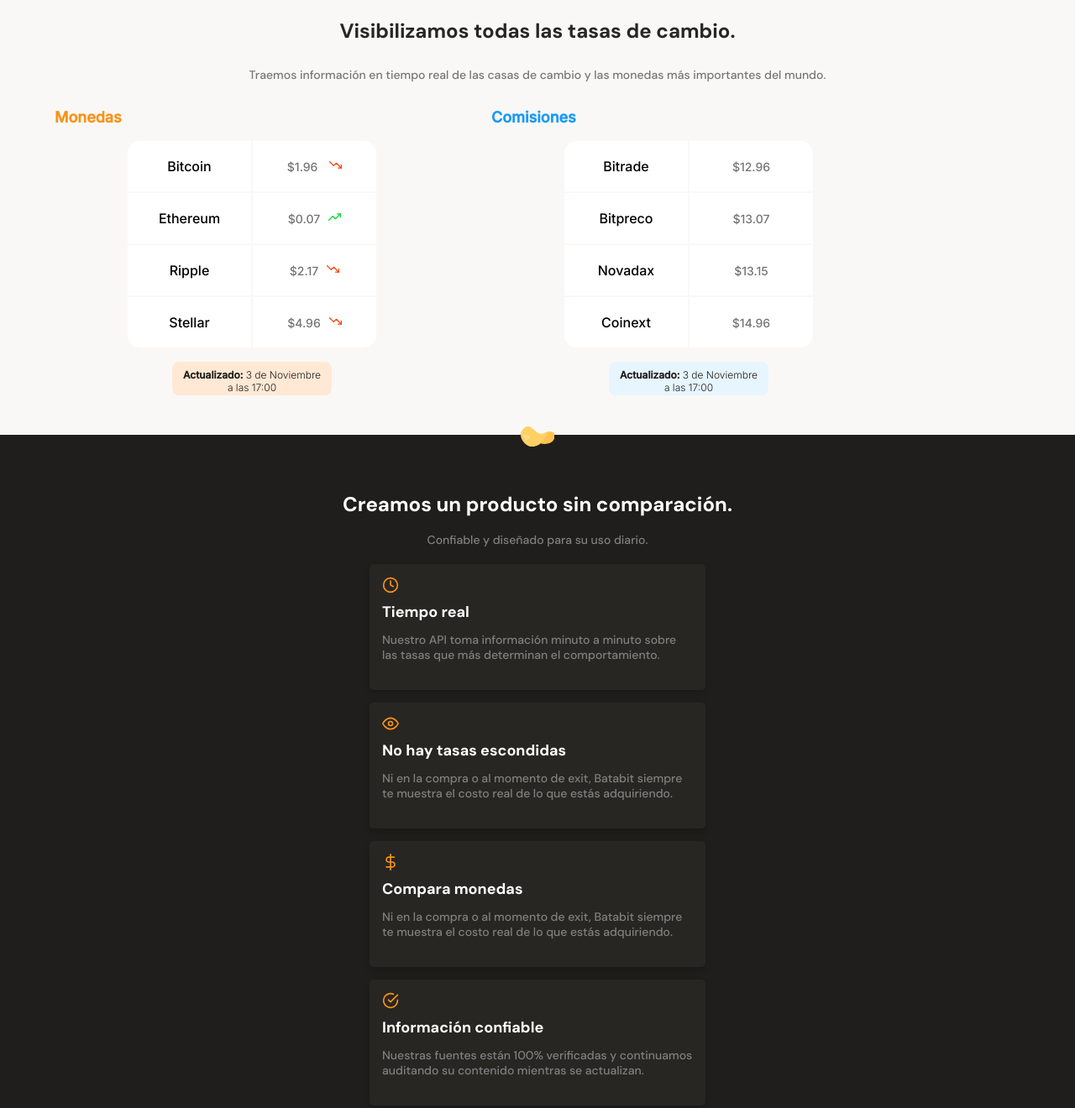
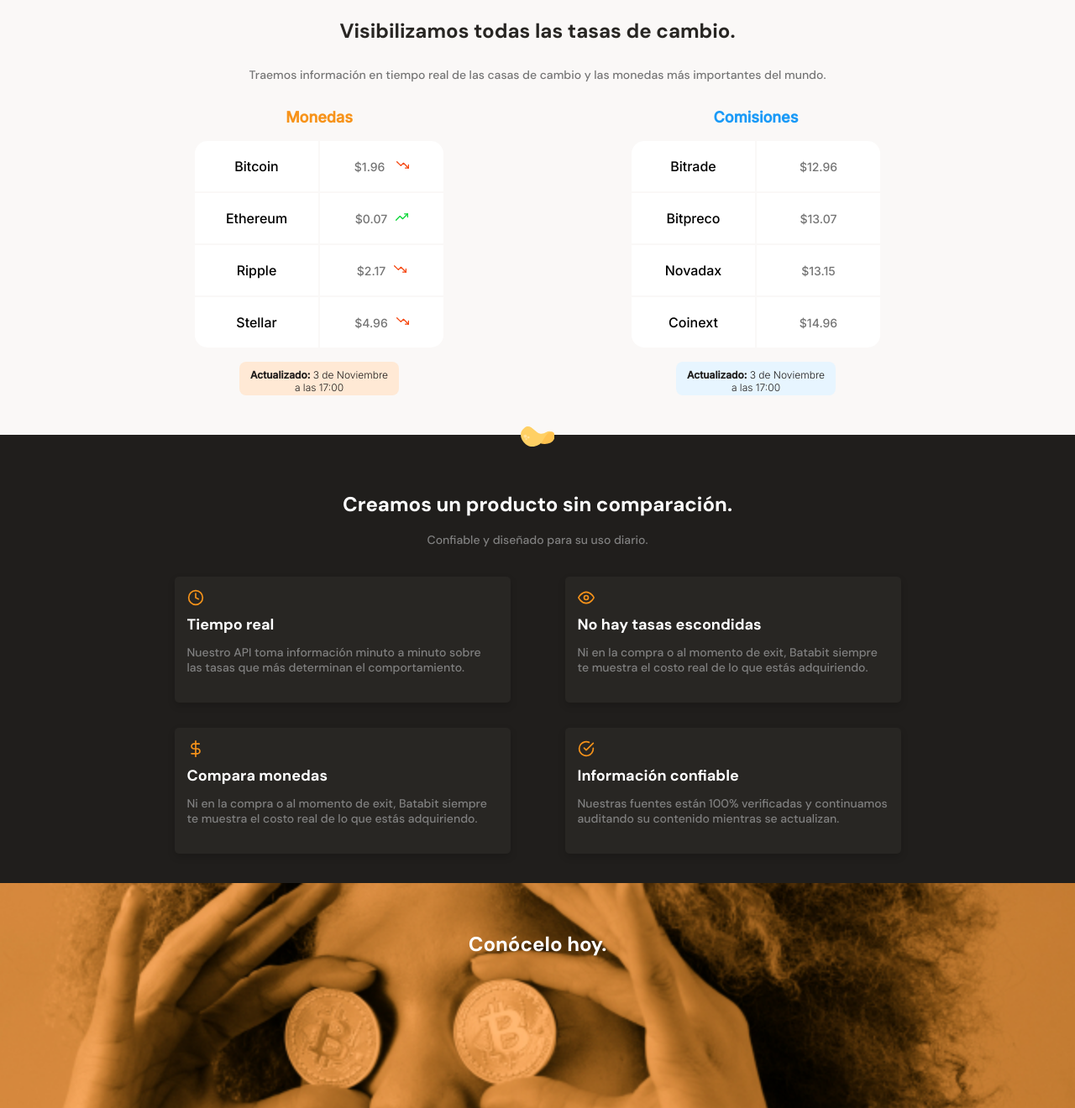
Before and after one commit to JuanGuana/mobilefirst, a plain HTML site: page index.html in a window 1280 px wide. Shown: the part 640-1960 px from the top of the page at 84% size. Drawn offline with Linux system fonts and the light colour scheme.

Commit message:
feat: add responsive

```diff
--- /dev/null
+++ b/css/tablet.css
@@ -0,0 +1,14 @@
+.product-cards--container {
+  display: flex;
+  flex-wrap: wrap;
+  width: 930px;
+  margin: 0 auto;
+}
+
+.main-tables-container {
+  justify-content: center;
+}
+
+.plans-container--slider {
+  justify-content: center;
+}
--- a/index.html
+++ b/index.html
@@ -7,6 +7,7 @@
   <link href="https://fonts.googleapis.com/css2?family=DM+Sans:wght@400;500;700&family=Inter:wght@300;500&display=swap"
     rel="stylesheet">
     <link rel="stylesheet" href="./styles.css">
+    <link rel="stylesheet" href="./css/tablet.css" media="(min-width: 930px)">
 </head>
 <body>
   <header>
--- a/styles.css
+++ b/styles.css
@@ -165,11 +165,10 @@
 
 .main-currency-table .currency-table--title {
   margin-bottom: 15px;
-  margin-left: 15px;
   font-size: 1.8rem;
   font-weight: bold;
   line-height: 2.3rem;
-  text-align: left;
+  text-align: center;
   color: var(--bitcoin-orange);
 }
 
```
